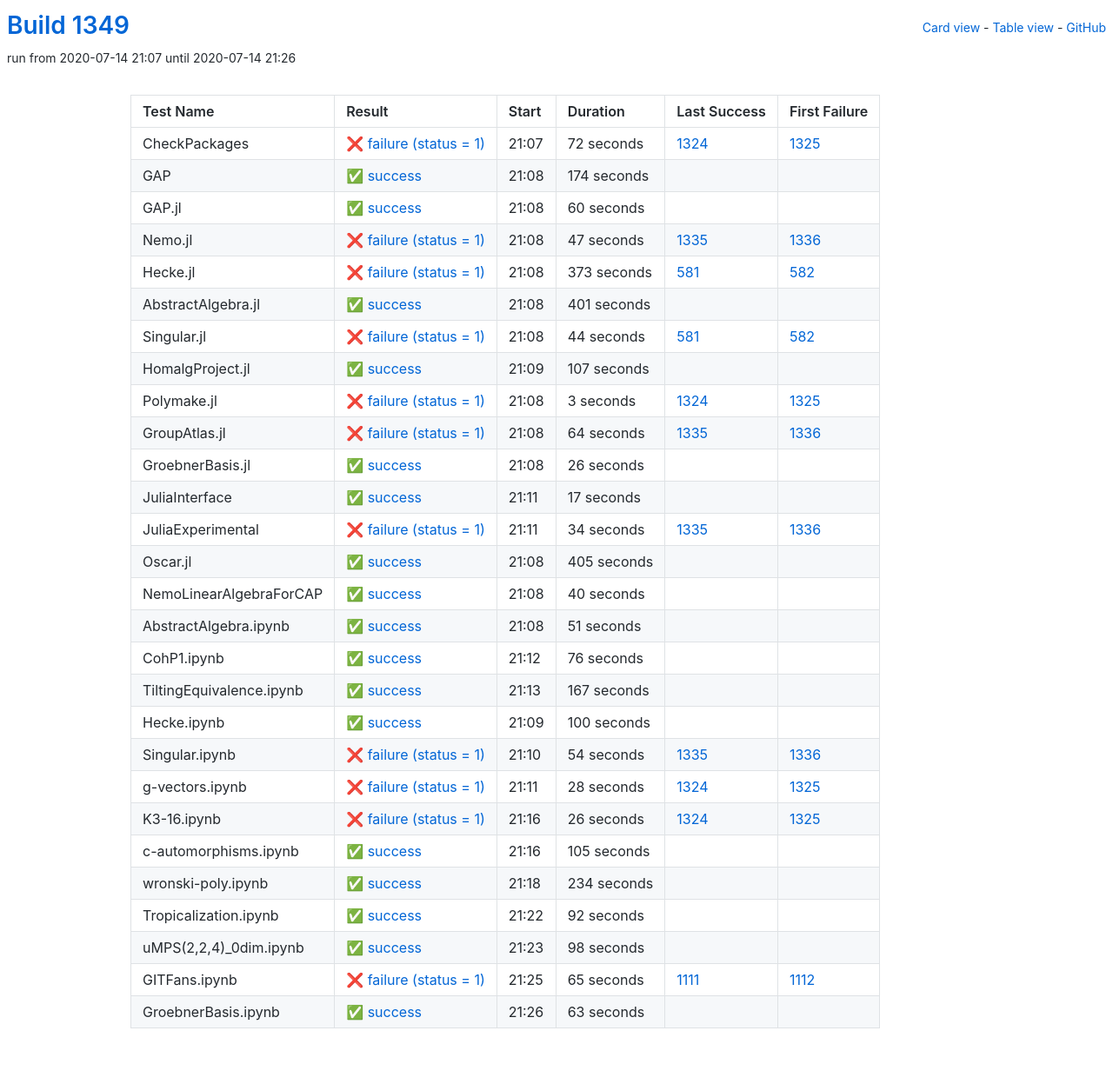
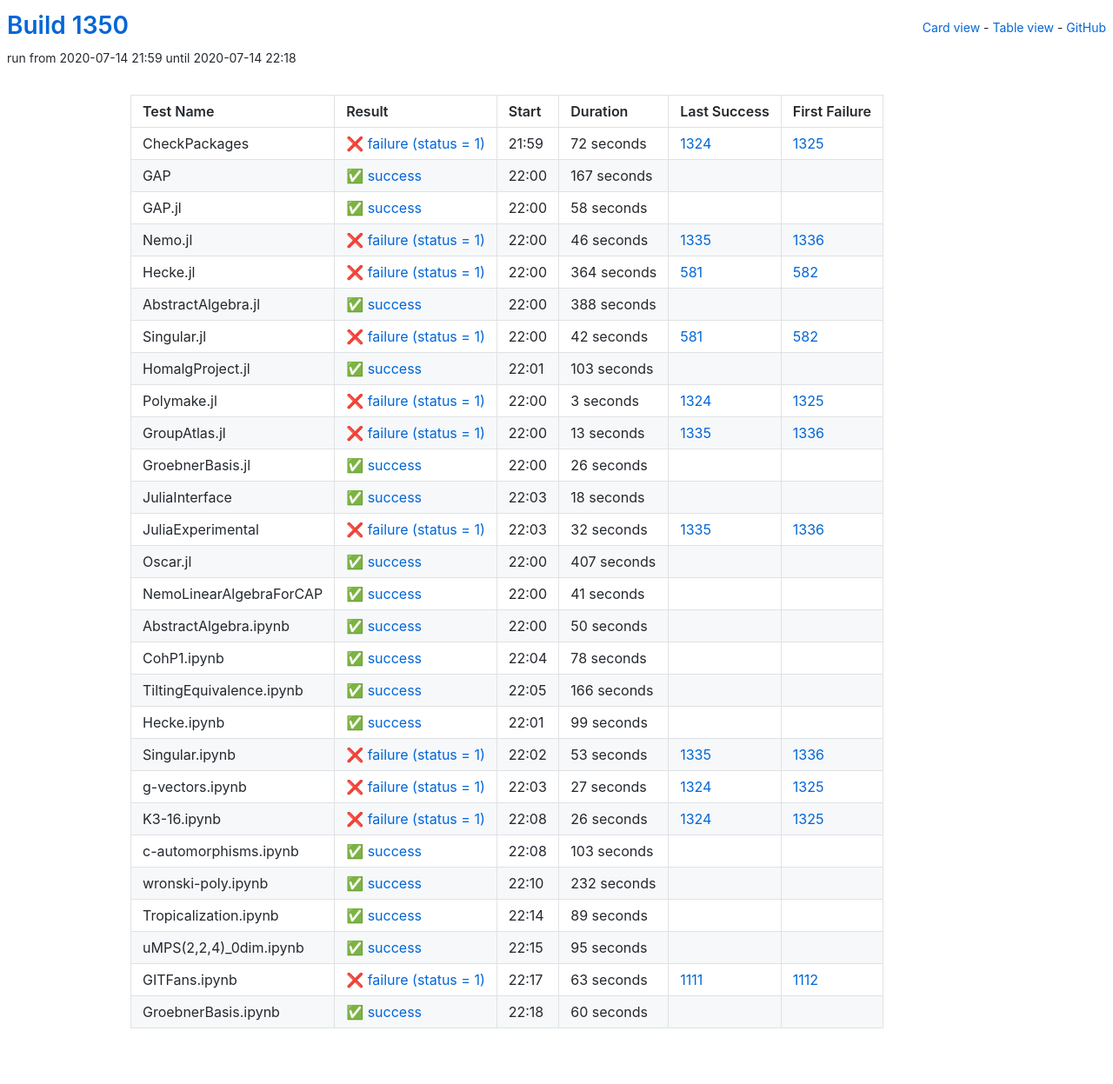
Before and after one commit to oscar-system/oscar-ci-status-1.4, a Jekyll site: the page built from table.html, in a window 1280 px wide. Shown: the whole page at 87% size. Built offline with Jekyll 4.4.1, drawn with Linux system fonts in a browser that asks for light colours.

Commit message:
Build #1350

```diff
--- a/_data/ci.yml
+++ b/_data/ci.yml
@@ -1,6 +1,6 @@
 ---
-build: 1349
-build_url: https://oscarci.mathematik.uni-kl.de/job/oscar-julia-1.4/1349/
+build: 1350
+build_url: https://oscarci.mathematik.uni-kl.de/job/oscar-julia-1.4/1350/
 job: oscar-julia-1.4
 organization: oscar-system
 repo: oscar-ci-status-1.4
@@ -8,8 +8,8 @@ repourl: https://github.com/oscar-system/oscar-ci-status-1.4
 tests:
 - name: CheckPackages
   id: checkpackages
-  log: https://oscarci.mathematik.uni-kl.de/job/oscar-julia-1.4/1349/artifact/logs/build-1349/CheckPackages.log
-  start: 2020-07-14 21:07
+  log: https://oscarci.mathematik.uni-kl.de/job/oscar-julia-1.4/1350/artifact/logs/build-1350/CheckPackages.log
+  start: 2020-07-14 21:59
   success: false
   exitcode: 1
   status: failure
@@ -20,92 +20,92 @@ tests:
   first_failure_url: https://oscarci.mathematik.uni-kl.de/job/oscar-julia-1.4/1325/
 - name: GAP
   id: gap
-  log: https://oscarci.mathematik.uni-kl.de/job/oscar-julia-1.4/1349/artifact/logs/build-1349/GAP.log
-  start: 2020-07-14 21:08
+  log: https://oscarci.mathematik.uni-kl.de/job/oscar-julia-1.4/1350/artifact/logs/build-1350/GAP.log
+  start: 2020-07-14 22:00
   success: true
   exitcode: 0
   status: success
-  duration: 174
+  duration: 167
   last_success: false
   last_success_url:
   first_failure: false
   first_failure_url:
 - name: GAP.jl
   id: gap-jl
-  log: https://oscarci.mathematik.uni-kl.de/job/oscar-julia-1.4/1349/artifact/logs/build-1349/GAP.jl.log
-  start: 2020-07-14 21:08
+  log: https://oscarci.mathematik.uni-kl.de/job/oscar-julia-1.4/1350/artifact/logs/build-1350/GAP.jl.log
+  start: 2020-07-14 22:00
   success: true
   exitcode: 0
   status: success
-  duration: 60
+  duration: 58
   last_success: false
   last_success_url:
   first_failure: false
   first_failure_url:
 - name: Nemo.jl
   id: nemo-jl
-  log: https://oscarci.mathematik.uni-kl.de/job/oscar-julia-1.4/1349/artifact/logs/build-1349/Nemo.jl.log
-  start: 2020-07-14 21:08
+  log: https://oscarci.mathematik.uni-kl.de/job/oscar-julia-1.4/1350/artifact/logs/build-1350/Nemo.jl.log
+  start: 2020-07-14 22:00
   success: false
   exitcode: 1
   status: failure
-  duration: 47
+  duration: 46
   last_success: 1335
   last_success_url: https://oscarci.mathematik.uni-kl.de/job/oscar-julia-1.4/1335/
   first_failure: 1336
   first_failure_url: https://oscarci.mathematik.uni-kl.de/job/oscar-julia-1.4/1336/
 - name: Hecke.jl
   id: hecke-jl
-  log: https://oscarci.mathematik.uni-kl.de/job/oscar-julia-1.4/1349/artifact/logs/build-1349/Hecke.jl.log
-  start: 2020-07-14 21:08
+  log: https://oscarci.mathematik.uni-kl.de/job/oscar-julia-1.4/1350/artifact/logs/build-1350/Hecke.jl.log
+  start: 2020-07-14 22:00
   success: false
   exitcode: 1
   status: failure
-  duration: 373
+  duration: 364
   last_success: 581
   last_success_url: https://oscarci.mathematik.uni-kl.de/job/oscar-julia-1.4/581/
   first_failure: 582
   first_failure_url: https://oscarci.mathematik.uni-kl.de/job/oscar-julia-1.4/582/
 - name: AbstractAlgebra.jl
   id: abstractalgebra-jl
-  log: https://oscarci.mathematik.uni-kl.de/job/oscar-julia-1.4/1349/artifact/logs/build-1349/AbstractAlgebra.jl.log
-  start: 2020-07-14 21:08
+  log: https://oscarci.mathematik.uni-kl.de/job/oscar-julia-1.4/1350/artifact/logs/build-1350/AbstractAlgebra.jl.log
+  start: 2020-07-14 22:00
   success: true
   exitcode: 0
   status: success
-  duration: 401
+  duration: 388
   last_success: false
   last_success_url:
   first_failure: false
   first_failure_url:
 - name: Singular.jl
   id: singular-jl
-  log: https://oscarci.mathematik.uni-kl.de/job/oscar-julia-1.4/1349/artifact/logs/build-1349/Singular.jl.log
-  start: 2020-07-14 21:08
+  log: https://oscarci.mathematik.uni-kl.de/job/oscar-julia-1.4/1350/artifact/logs/build-1350/Singular.jl.log
+  start: 2020-07-14 22:00
   success: false
   exitcode: 1
   status: failure
-  duration: 44
+  duration: 42
   last_success: 581
   last_success_url: https://oscarci.mathematik.uni-kl.de/job/oscar-julia-1.4/581/
   first_failure: 582
   first_failure_url: https://oscarci.mathematik.uni-kl.de/job/oscar-julia-1.4/582/
 - name: HomalgProject.jl
   id: homalgproject-jl
-  log: https://oscarci.mathematik.uni-kl.de/job/oscar-julia-1.4/1349/artifact/logs/build-1349/HomalgProject.jl.log
-  start: 2020-07-14 21:09
+  log: https://oscarci.mathematik.uni-kl.de/job/oscar-julia-1.4/1350/artifact/logs/build-1350/HomalgProject.jl.log
+  start: 2020-07-14 22:01
   success: true
   exitcode: 0
   status: success
-  duration: 107
+  duration: 103
   last_success: false
   last_success_url:
   first_failure: false
   first_failure_url:
 - name: Polymake.jl
   id: polymake-jl
-  log: https://oscarci.mathematik.uni-kl.de/job/oscar-julia-1.4/1349/artifact/logs/build-1349/Polymake.jl.log
-  start: 2020-07-14 21:08
+  log: https://oscarci.mathematik.uni-kl.de/job/oscar-julia-1.4/1350/artifact/logs/build-1350/Polymake.jl.log
+  start: 2020-07-14 22:00
   success: false
   exitcode: 1
   status: failure
@@ -116,20 +116,20 @@ tests:
   first_failure_url: https://oscarci.mathematik.uni-kl.de/job/oscar-julia-1.4/1325/
 - name: GroupAtlas.jl
   id: groupatlas-jl
-  log: https://oscarci.mathematik.uni-kl.de/job/oscar-julia-1.4/1349/artifact/logs/build-1349/GroupAtlas.jl.log
-  start: 2020-07-14 21:08
+  log: https://oscarci.mathematik.uni-kl.de/job/oscar-julia-1.4/1350/artifact/logs/build-1350/GroupAtlas.jl.log
+  start: 2020-07-14 22:00
   success: false
   exitcode: 1
   status: failure
-  duration: 64
+  duration: 13
   last_success: 1335
   last_success_url: https://oscarci.mathematik.uni-kl.de/job/oscar-julia-1.4/1335/
   first_failure: 1336
   first_failure_url: https://oscarci.mathematik.uni-kl.de/job/oscar-julia-1.4/1336/
 - name: GroebnerBasis.jl
   id: groebnerbasis-jl
-  log: https://oscarci.mathematik.uni-kl.de/job/oscar-julia-1.4/1349/artifact/logs/build-1349/GroebnerBasis.jl.log
-  start: 2020-07-14 21:08
+  log: https://oscarci.mathematik.uni-kl.de/job/oscar-julia-1.4/1350/artifact/logs/build-1350/GroebnerBasis.jl.log
+  start: 2020-07-14 22:00
   success: true
   exitcode: 0
   status: success
@@ -140,128 +140,128 @@ tests:
   first_failure_url:
 - name: JuliaInterface
   id: juliainterface
-  log: https://oscarci.mathematik.uni-kl.de/job/oscar-julia-1.4/1349/artifact/logs/build-1349/JuliaInterface.log
-  start: 2020-07-14 21:11
+  log: https://oscarci.mathematik.uni-kl.de/job/oscar-julia-1.4/1350/artifact/logs/build-1350/JuliaInterface.log
+  start: 2020-07-14 22:03
   success: true
   exitcode: 0
   status: success
-  duration: 17
+  duration: 18
   last_success: false
   last_success_url:
   first_failure: false
   first_failure_url:
 - name: JuliaExperimental
   id: juliaexperimental
-  log: https://oscarci.mathematik.uni-kl.de/job/oscar-julia-1.4/1349/artifact/logs/build-1349/JuliaExperimental.log
-  start: 2020-07-14 21:11
+  log: https://oscarci.mathematik.uni-kl.de/job/oscar-julia-1.4/1350/artifact/logs/build-1350/JuliaExperimental.log
+  start: 2020-07-14 22:03
   success: false
   exitcode: 1
   status: failure
-  duration: 34
+  duration: 32
   last_success: 1335
   last_success_url: https://oscarci.mathematik.uni-kl.de/job/oscar-julia-1.4/1335/
   first_failure: 1336
   first_failure_url: https://oscarci.mathematik.uni-kl.de/job/oscar-julia-1.4/1336/
 - name: Oscar.jl
   id: oscar-jl
-  log: https://oscarci.mathematik.uni-kl.de/job/oscar-julia-1.4/1349/artifact/logs/build-1349/Oscar.jl.log
-  start: 2020-07-14 21:08
+  log: https://oscarci.mathematik.uni-kl.de/job/oscar-julia-1.4/1350/artifact/logs/build-1350/Oscar.jl.log
+  start: 2020-07-14 22:00
   success: true
   exitcode: 0
   status: success
-  duration: 405
+  duration: 407
   last_success: false
   last_success_url:
   first_failure: false
   first_failure_url:
 - name: NemoLinearAlgebraForCAP
   id: nemolinearalgebraforcap
-  log: https://oscarci.mathematik.uni-kl.de/job/oscar-julia-1.4/1349/artifact/logs/build-1349/NemoLinearAlgebraForCAP.log
-  start: 2020-07-14 21:08
+  log: https://oscarci.mathematik.uni-kl.de/job/oscar-julia-1.4/1350/artifact/logs/build-1350/NemoLinearAlgebraForCAP.log
+  start: 2020-07-14 22:00
   success: true
   exitcode: 0
   status: success
-  duration: 40
+  duration: 41
   last_success: false
   last_success_url:
   first_failure: false
   first_failure_url:
 - name: AbstractAlgebra.ipynb
   id: abstractalgebra-ipynb
-  log: https://oscarci.mathematik.uni-kl.de/job/oscar-julia-1.4/1349/artifact/logs/build-1349/AbstractAlgebra.ipynb.log
-  start: 2020-07-14 21:08
+  log: https://oscarci.mathematik.uni-kl.de/job/oscar-julia-1.4/1350/artifact/logs/build-1350/AbstractAlgebra.ipynb.log
+  start: 2020-07-14 22:00
   success: true
   exitcode: 0
   status: success
-  duration: 51
+  duration: 50
   last_success: false
   last_success_url:
   first_failure: false
   first_failure_url:
 - name: CohP1.ipynb
   id: cohp1-ipynb
-  log: https://oscarci.mathematik.uni-kl.de/job/oscar-julia-1.4/1349/artifact/logs/build-1349/CohP1.ipynb.log
-  start: 2020-07-14 21:12
+  log: https://oscarci.mathematik.uni-kl.de/job/oscar-julia-1.4/1350/artifact/logs/build-1350/CohP1.ipynb.log
+  start: 2020-07-14 22:04
   success: true
   exitcode: 0
   status: success
-  duration: 76
+  duration: 78
   last_success: false
   last_success_url:
   first_failure: false
   first_failure_url:
 - name: TiltingEquivalence.ipynb
   id: tiltingequivalence-ipynb
-  log: https://oscarci.mathematik.uni-kl.de/job/oscar-julia-1.4/1349/artifact/logs/build-1349/TiltingEquivalence.ipynb.log
-  start: 2020-07-14 21:13
+  log: https://oscarci.mathematik.uni-kl.de/job/oscar-julia-1.4/1350/artifact/logs/build-1350/TiltingEquivalence.ipynb.log
+  start: 2020-07-14 22:05
   success: true
   exitcode: 0
   status: success
-  duration: 167
+  duration: 166
   last_success: false
   last_success_url:
   first_failure: false
   first_failure_url:
 - name: Hecke.ipynb
   id: hecke-ipynb
-  log: https://oscarci.mathematik.uni-kl.de/job/oscar-julia-1.4/1349/artifact/logs/build-1349/Hecke.ipynb.log
-  start: 2020-07-14 21:09
+  log: https://oscarci.mathematik.uni-kl.de/job/oscar-julia-1.4/1350/artifact/logs/build-1350/Hecke.ipynb.log
+  start: 2020-07-14 22:01
   success: true
   exitcode: 0
   status: success
-  duration: 100
+  duration: 99
   last_success: false
   last_success_url:
   first_failure: false
   first_failure_url:
 - name: Singular.ipynb
   id: singular-ipynb
-  log: https://oscarci.mathematik.uni-kl.de/job/oscar-julia-1.4/1349/artifact/logs/build-1349/Singular.ipynb.log
-  start: 2020-07-14 21:10
+  log: https://oscarci.mathematik.uni-kl.de/job/oscar-julia-1.4/1350/artifact/logs/build-1350/Singular.ipynb.log
+  start: 2020-07-14 22:02
   success: false
   exitcode: 1
   status: failure
-  duration: 54
+  duration: 53
   last_success: 1335
   last_success_url: https://oscarci.mathematik.uni-kl.de/job/oscar-julia-1.4/1335/
   first_failure: 1336
   first_failure_url: https://oscarci.mathematik.uni-kl.de/job/oscar-julia-1.4/1336/
 - name: g-vectors.ipynb
   id: g-vectors-ipynb
-  log: https://oscarci.mathematik.uni-kl.de/job/oscar-julia-1.4/1349/artifact/logs/build-1349/g-vectors.ipynb.log
-  start: 2020-07-14 21:11
+  log: https://oscarci.mathematik.uni-kl.de/job/oscar-julia-1.4/1350/artifact/logs/build-1350/g-vectors.ipynb.log
+  start: 2020-07-14 22:03
   success: false
   exitcode: 1
   status: failure
-  duration: 28
+  duration: 27
   last_success: 1324
   last_success_url: https://oscarci.mathematik.uni-kl.de/job/oscar-julia-1.4/1324/
   first_failure: 1325
   first_failure_url: https://oscarci.mathematik.uni-kl.de/job/oscar-julia-1.4/1325/
 - name: K3-16.ipynb
   id: k3-16-ipynb
-  log: https://oscarci.mathematik.uni-kl.de/job/oscar-julia-1.4/1349/artifact/logs/build-1349/K3-16.ipynb.log
-  start: 2020-07-14 21:16
+  log: https://oscarci.mathematik.uni-kl.de/job/oscar-julia-1.4/1350/artifact/logs/build-1350/K3-16.ipynb.log
+  start: 2020-07-14 22:08
   success: false
   exitcode: 1
   status: failure
@@ -272,72 +272,72 @@ tests:
   first_failure_url: https://oscarci.mathematik.uni-kl.de/job/oscar-julia-1.4/1325/
 - name: c-automorphisms.ipynb
   id: c-automorphisms-ipynb
-  log: https://oscarci.mathematik.uni-kl.de/job/oscar-julia-1.4/1349/artifact/logs/build-1349/c-automorphisms.ipynb.log
-  start: 2020-07-14 21:16
+  log: https://oscarci.mathematik.uni-kl.de/job/oscar-julia-1.4/1350/artifact/logs/build-1350/c-automorphisms.ipynb.log
+  start: 2020-07-14 22:08
   success: true
   exitcode: 0
   status: success
-  duration: 105
+  duration: 103
   last_success: false
   last_success_url:
   first_failure: false
   first_failure_url:
 - name: wronski-poly.ipynb
   id: wronski-poly-ipynb
-  log: https://oscarci.mathematik.uni-kl.de/job/oscar-julia-1.4/1349/artifact/logs/build-1349/wronski-poly.ipynb.log
-  start: 2020-07-14 21:18
+  log: https://oscarci.mathematik.uni-kl.de/job/oscar-julia-1.4/1350/artifact/logs/build-1350/wronski-poly.ipynb.log
+  start: 2020-07-14 22:10
   success: true
   exitcode: 0
   status: success
-  duration: 234
+  duration: 232
   last_success: false
   last_success_url:
   first_failure: false
   first_failure_url:
 - name: Tropicalization.ipynb
   id: tropicalization-ipynb
-  log: https://oscarci.mathematik.uni-kl.de/job/oscar-julia-1.4/1349/artifact/logs/build-1349/Tropicalization.ipynb.log
-  start: 2020-07-14 21:22
+  log: https://oscarci.mathematik.uni-kl.de/job/oscar-julia-1.4/1350/artifact/logs/build-1350/Tropicalization.ipynb.log
+  start: 2020-07-14 22:14
   success: true
   exitcode: 0
   status: success
-  duration: 92
+  duration: 89
   last_success: false
   last_success_url:
   first_failure: false
   first_failure_url:
 - name: uMPS(2,2,4)_0dim.ipynb
   id: umps-2-2-4-0dim-ipynb
-  log: https://oscarci.mathematik.uni-kl.de/job/oscar-julia-1.4/1349/artifact/logs/build-1349/uMPS-2-2-4-_0dim.ipynb.log
-  start: 2020-07-14 21:23
+  log: https://oscarci.mathematik.uni-kl.de/job/oscar-julia-1.4/1350/artifact/logs/build-1350/uMPS-2-2-4-_0dim.ipynb.log
+  start: 2020-07-14 22:15
   success: true
   exitcode: 0
   status: success
-  duration: 98
+  duration: 95
   last_success: false
   last_success_url:
   first_failure: false
   first_failure_url:
 - name: GITFans.ipynb
   id: gitfans-ipynb
-  log: https://oscarci.mathematik.uni-kl.de/job/oscar-julia-1.4/1349/artifact/logs/build-1349/GITFans.ipynb.log
-  start: 2020-07-14 21:25
+  log: https://oscarci.mathematik.uni-kl.de/job/oscar-julia-1.4/1350/artifact/logs/build-1350/GITFans.ipynb.log
+  start: 2020-07-14 22:17
   success: false
   exitcode: 1
   status: failure
-  duration: 65
+  duration: 63
   last_success: 1111
   last_success_url: https://oscarci.mathematik.uni-kl.de/job/oscar-julia-1.4/1111/
   first_failure: 1112
   first_failure_url: https://oscarci.mathematik.uni-kl.de/job/oscar-julia-1.4/1112/
 - name: GroebnerBasis.ipynb
   id: groebnerbasis-ipynb
-  log: https://oscarci.mathematik.uni-kl.de/job/oscar-julia-1.4/1349/artifact/logs/build-1349/GroebnerBasis.ipynb.log
-  start: 2020-07-14 21:26
+  log: https://oscarci.mathematik.uni-kl.de/job/oscar-julia-1.4/1350/artifact/logs/build-1350/GroebnerBasis.ipynb.log
+  start: 2020-07-14 22:18
   success: true
   exitcode: 0
   status: success
-  duration: 63
+  duration: 60
   last_success: false
   last_success_url:
   first_failure: false
```
Also changed, not shown: README.md.
